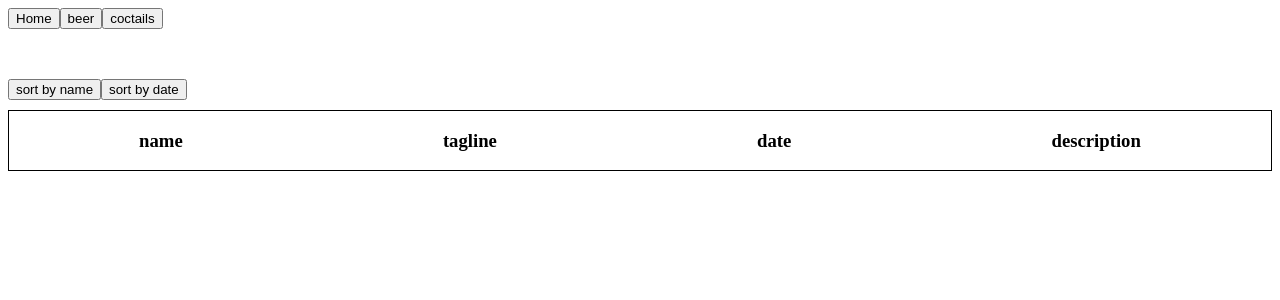
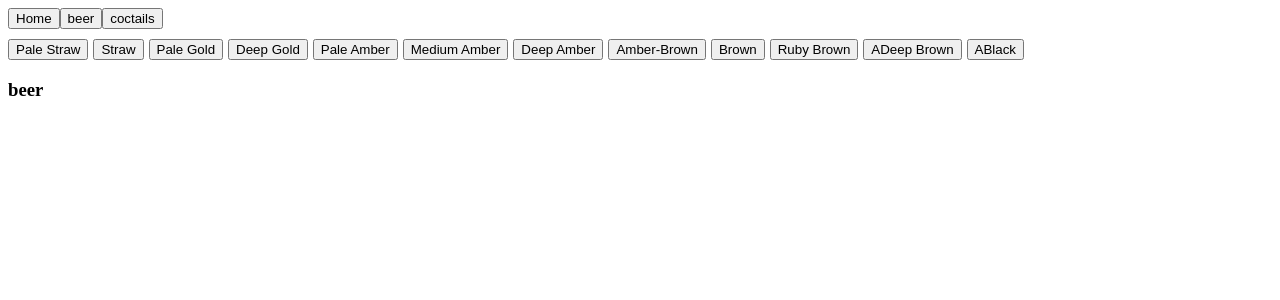
Before and after one commit to yura94/eleks_test, an Angular app: page /beer in a window 1280 px wide. Shown: the top 300 px of the page. Built offline with nearby package versions, Linux system fonts and the light colour scheme; no server answers.

Commit message:
show category is implemanted

```diff
--- a/src/app/Component/Beer/beer.html
+++ b/src/app/Component/Beer/beer.html
@@ -1,10 +1,5 @@
-<div class="beer_container">
-  <button>sort by name</button>
-  <button>sort by date</button>
+<div class="coctailList">
+  <app-subcategory [categorylList]="beerColor"></app-subcategory>
 </div>
-<div class="beer_description">
-  <h3>name</h3>
-  <h3>tagline</h3>
-  <h3>date</h3>
-  <h3>description</h3>
-</div>
+
+<h3>beer</h3>
--- a/src/app/Component/Beer/beer.scss
+++ b/src/app/Component/Beer/beer.scss
@@ -5,6 +5,6 @@
     border: 1px solid black;
     display: flex;
     flex-direction: row;
-    margin-top: 10px;
+    margin-top: 20px;
     justify-content: space-around;
 }
--- a/src/app/Component/Beer/beer.ts
+++ b/src/app/Component/Beer/beer.ts
@@ -6,13 +6,30 @@ import { BeerService } from 'src/app/Services/beer.service';
   styleUrls: ['./beer.scss'],
 })
 export class BeerComponent {
-  Data: any;
+  beerColor: any = [
+    { label: 'Pale Straw', value: 2 },
+    { label: 'Straw', value: 3 },
+    { label: 'Pale Gold', value: 4 },
+    { label: '	Deep Gold', value: 6 },
+    { label: '	Pale Amber', value: 9 },
+    { label: 'Medium Amber', value: 12 },
+    { label: 'Deep Amber', value: 15 },
+    { label: 'Amber-Brown', value: 18 },
+    { label: 'Brown', value: 20 },
+    { label: 'Ruby Brown', value: 24 },
+    { label: 'ADeep Brown', value: 30 },
+    { label: 'ABlack', value: 40 },
+  ];
+
+  beercategory: any = {
+    beerCategory: '',
+  };
 
   constructor(private beerService: BeerService) {}
 
   ngOnInit() {
     this.beerService.getCategories().subscribe(categories => {
-      this.Data = categories;
+      this.beercategory.beerCategory = categories;
     });
   }
 }
--- a/src/app/Component/Cocktails/cocktails.html
+++ b/src/app/Component/Cocktails/cocktails.html
@@ -1,2 +1,4 @@
-<app-subcategory> </app-subcategory>
-<h3>coctails</h3>
+<div class="coctailList">
+    <app-subcategory [categorylList]="coctailCategory"></app-subcategory>
+</div>
+<h3>cocktails</h3>
--- a/src/app/Component/Cocktails/cocktails.scss
+++ b/src/app/Component/Cocktails/cocktails.scss
@@ -0,0 +1,3 @@
+.coctailList{
+    margin-top: 10px;
+}
--- a/src/app/Component/Cocktails/cocktails.ts
+++ b/src/app/Component/Cocktails/cocktails.ts
@@ -1,18 +1,20 @@
 import { Component, OnInit } from '@angular/core';
 import { CocktailService } from 'src/app/Services/cocktail.service';
+import { map } from 'rxjs';
 
 @Component({
   templateUrl: './cocktails.html',
   styleUrls: ['./cocktails.scss'],
 })
 export class CocktailsComponent {
-  Data: any;
+  constructor(private cocktailService: CocktailService) {}
+   coctailCategory: any;
 
-  constructor(private cocktailService: CocktailService) {}
 
   ngOnInit() {
-    this.cocktailService.getCategories().subscribe(categories => {
-      this.Data = categories;
+    this.cocktailService.getCategories().pipe(map((categoryes:any)  => categoryes = categoryes.drinks)).subscribe(categories => {
+      this.coctailCategory = categories;
     });
   }
+
 }
--- a/src/app/Component/Subcategories/subCategory.html
+++ b/src/app/Component/Subcategories/subCategory.html
@@ -0,0 +1 @@
+<button class="container" *ngFor="let item of categorylList">{{item.label || item.strCategory}}</button>
--- a/src/app/Component/Subcategories/subCategory.scss
+++ b/src/app/Component/Subcategories/subCategory.scss
@@ -0,0 +1,4 @@
+.container{
+    margin-top: 10px;
+    margin-right: 5px;
+}
--- a/src/app/Component/Subcategories/subCategory.ts
+++ b/src/app/Component/Subcategories/subCategory.ts
@@ -6,5 +6,6 @@ import { Component, Input, OnInit } from '@angular/core';
   styleUrls: ['./subCategory.scss'],
 })
 export class subCategoryComponent {
-  @Input() data: any;
+  @Input() categorylList: any;
+
 }
--- a/src/app/Services/beer.service.ts
+++ b/src/app/Services/beer.service.ts
@@ -1,8 +1,10 @@
 import { HttpClient } from '@angular/common/http';
-import { Injectable } from '@angular/core';
+import { Injectable, Input } from '@angular/core';
 
 @Injectable()
 export class BeerService {
+
+
   constructor(private http: HttpClient) {}
 
   getCategories() {
```
Also changed, not shown: src/app/Services/cocktail.service.ts (+5 -2 lines).
